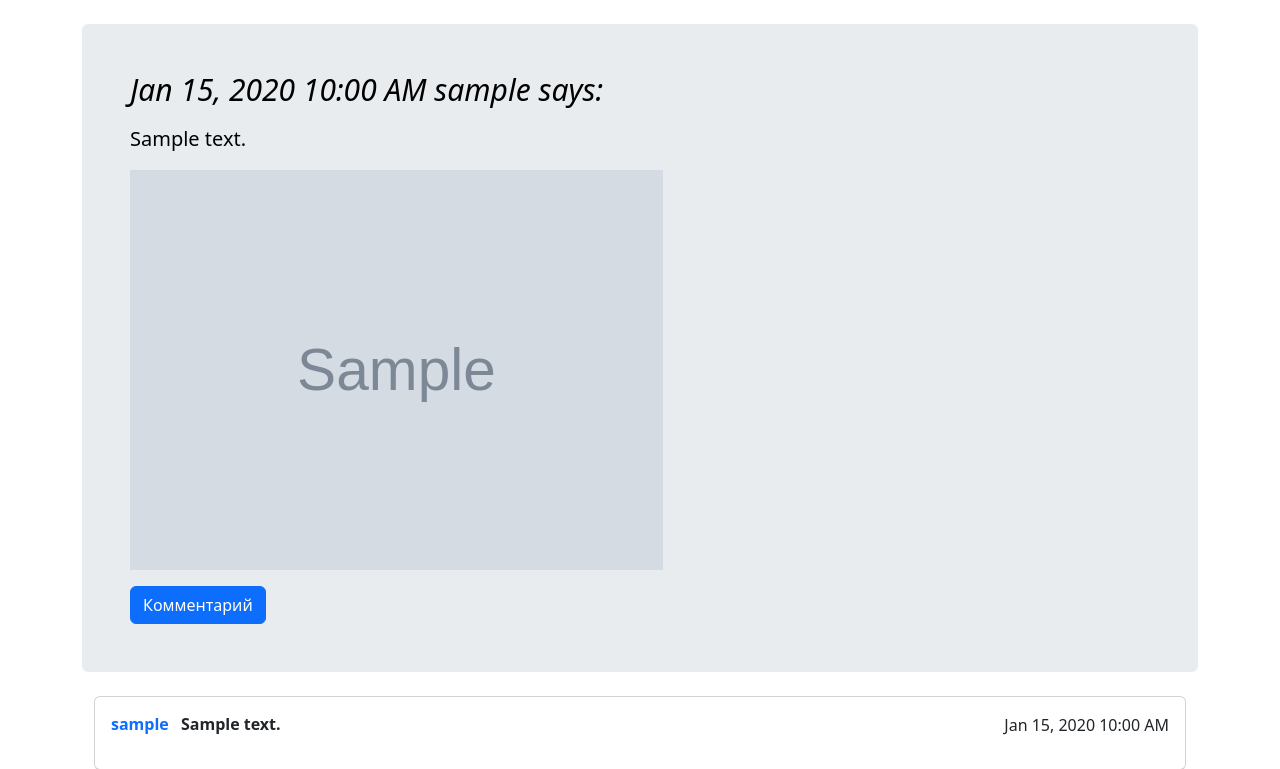
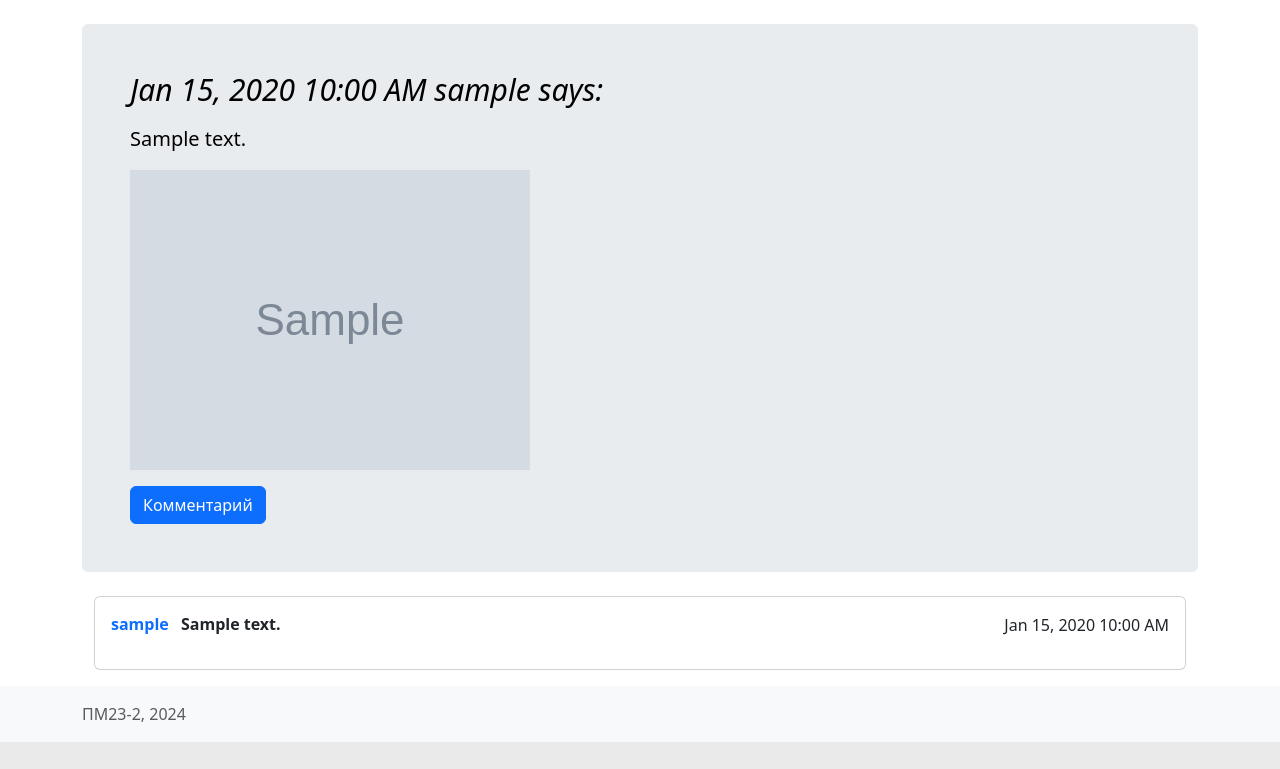
Before and after one commit to laxier/flask_numberONE, a Flask app: page /post/1 in a window 1280 px wide. Shown: the part 73-842 px from the top of the page. After the commit the page ends 815 px from the top, so only its background shows below. Run offline with Flask 3, Linux system fonts and the light colour scheme; tables that the repository leaves empty hold one stand-in row (values such as "Sample post"); grey boxes marked "Sample" are stand-in pictures; some libraries are stand-ins or nearby versions.

Commit message:
a bit of more face-lifting, did some css styles stuff

```diff
--- a/app/templates/base.html
+++ b/app/templates/base.html
@@ -5,8 +5,25 @@
     {% else %}
     <title>whatsapp школа</title>
     {% endif %}
+    <style>
+        .link-grey {
+            color: #aaa;
+        }
+
+        .link-grey:hover {
+            color: #00913b;
+        }
+
+        .post-image {
+            max-width: 100%;
+            overflow: hidden;
+            max-height: 500px
+        }
+
+    </style>
+    {{ bootstrap.load_css() }}
     {% block styles %}
-    {{ bootstrap.load_css() }}
+
     {% endblock %}
     {{ moment.include_moment() }}
     {{ moment.locale(auto_detect=True) }}
@@ -59,8 +76,8 @@
 {% block scripts %}{% endblock %}
 </body>
 <footer class="footer mt-auto py-3 bg-body-tertiary">
-<div class="container">
-    <span class="text-body-secondary">ПМ23-2, 2024</span>
-</div>
+    <div class="container">
+        <span class="text-body-secondary">ПМ23-2, 2024</span>
+    </div>
 </footer>
 </html>
--- a/app/templates/index.html
+++ b/app/templates/index.html
@@ -27,7 +27,7 @@
             post.author.username }} says: </h1>
         <p class="lead my-3" style="font-size: 20px;">{{ post.body }}</p>
         {% if post.image_path %}
-        <p class="lead my-3" style="font-size: 20px;"><img src="../{{post.image_path}}" alt="Post Image" height="400"></p>
+        <p class="lead my-3" style="font-size: 20px;"><img class="post-image" src="../{{post.image_path}}" alt="Post Image"></p>
         {% endif %}
         <a href="/post/{{post.id}}" class="btn btn-outline-secondary">Комментарии</a>
         {% if current_user.id == post.author.id or current_user.username == 'admin'%}
--- a/app/templates/post.html
+++ b/app/templates/post.html
@@ -1,22 +1,14 @@
 {% extends "base.html" %}
 
 {% block content %}
-<style>
-    .link-grey {
-        color: #aaa;
-    }
-
-    .link-grey:hover {
-        color: #00913b;
-    }
-</style>
 <main class="container">
     <div class="p-4 p-md-5 mb-4 rounded text-body-emphasis bg-body-secondary">
         <h1 class="display-4 fst-italic" style="font-size: 30px;">{{ moment(post.timestamp).format('lll')}} {{
             post.author.username }} says: </h1>
         <p class="lead my-3" style="font-size: 20px;">{{ post.body }}</p>
         {% if post.image_path %}
-        <p class="lead my-3" style="font-size: 20px;"><img src="../{{post.image_path}}" alt="Post Image" height="400">
+        <p class="lead my-3" style="font-size: 20px;"><img class="post-image" src="../{{post.image_path}}"
+                                                           alt="Post Image">
         </p>
         {% endif %}
         <button type="button" class="btn btn-primary" data-toggle="modal" data-target="#myModal">Комментарий</button>
@@ -62,9 +54,7 @@
                     <form action="" method="post">
                         {{ form.hidden_tag() }}
                         {{ form.post.label(class_="col-sm-2 col-form-label") }}
-                        <div class="form-floating">
-                            {{ form.post(size=32, class_="form-control") }}
-                        </div>
+                        {{ form.post(size=32, class_="form-control") }}
                         <p>
                             {% for error in form.post.errors %}
                             <span style="color: red;">[{{ error }}]</span>
```
